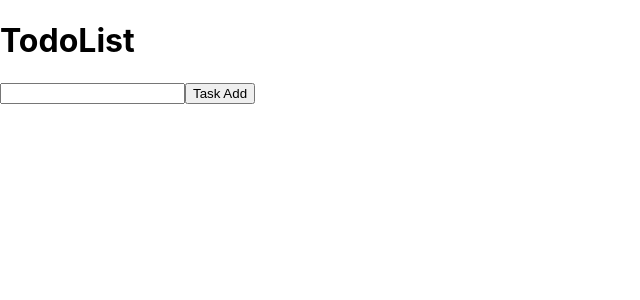
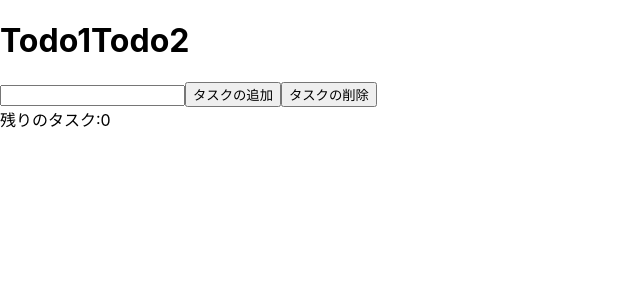
Before and after one commit to Kooooou/react-tutorial, a React (Create React App) app: page / in a window 1280 px wide. Shown: the top 300 px of the page, without its empty margins (0-640 px from the left). Built offline with nearby package versions, Linux system fonts and the light colour scheme.

Commit message:
TodoList

```diff
--- a/src/App.js
+++ b/src/App.js
@@ -1,10 +1,14 @@
+import { useState  } from "react";
 import TodoList  from "./TodoList";
 function App() {
+  const todos = useState(['Todo1','Todo2']);
   return (
     <div>
-    <h1><TodoList /></h1>
+    <h1><TodoList todos={todos}/></h1>
     <input type='text'></input>
-    <button>Task Add</button>
+    <button>タスクの追加</button>
+    <button>タスクの削除</button>
+    <div>残りのタスク:0</div>
     </div>
   );
 }
--- a/src/TodoList.js
+++ b/src/TodoList.js
@@ -1,8 +1,8 @@
 import React from 'react'
 
-const TodoList = () => {
+const TodoList = ({todos}) => {
   return (
-    <div>TodoList</div>
+    <div>{todos}</div>
   )
 }
 
```
